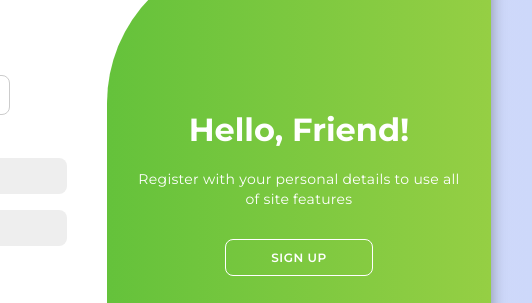
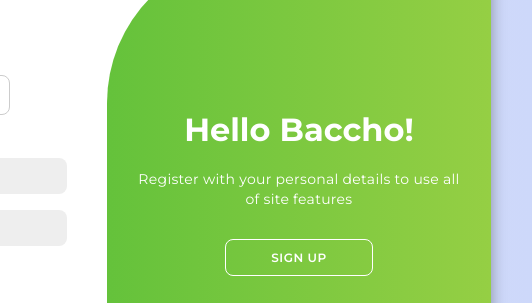
Before and after one commit to Mrinalray/TrackTimer, a plain HTML site: page signin-signup.html in a window 1280 px wide. Shown: the part 207-510 px from the top of the page, 533-1065 px from the left. Drawn offline with Linux system fonts and the light colour scheme.

Commit message:
Update signin-signup.html

```diff
--- a/signin-signup.html
+++ b/signin-signup.html
@@ -55,7 +55,7 @@
                     <button class="hidden" id="login">Sign In</button>
                 </div>
                 <div class="toggle-panel toggle-right">
-                    <h1>Hello, Friend!</h1>
+                    <h1>Hello Baccho!</h1>
                     <p>Register with your personal details to use all of site features</p>
                     <button class="hidden" id="register">Sign Up</button>
                 </div>
@@ -67,4 +67,5 @@
     <script src="signin-signup.js"></script>
 </body>
 
+
 </html>
```
